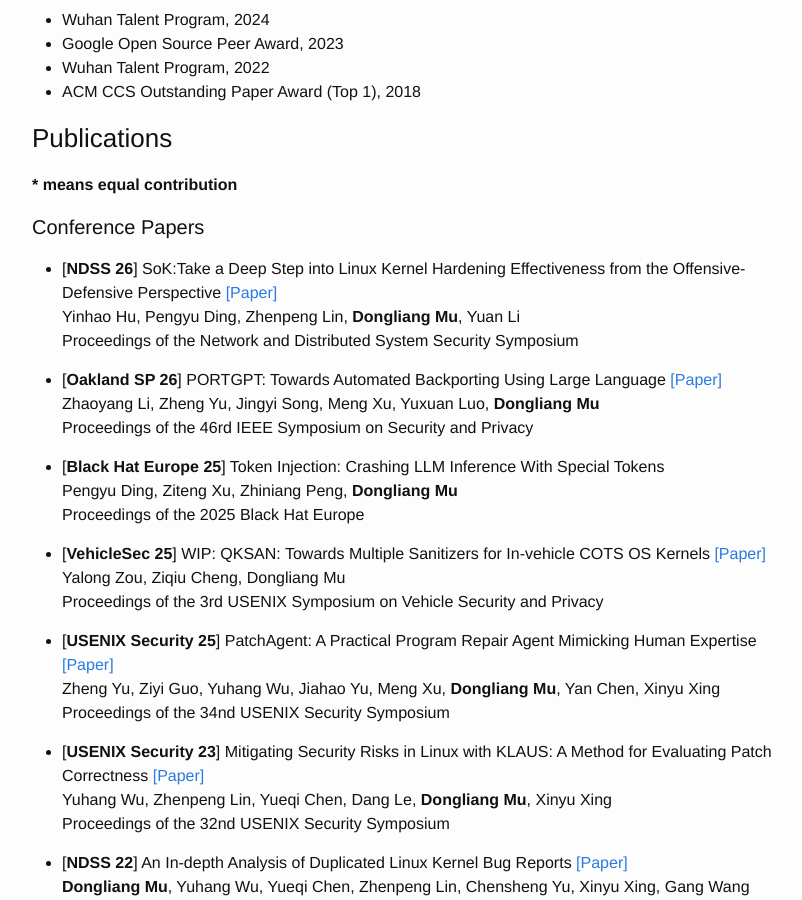
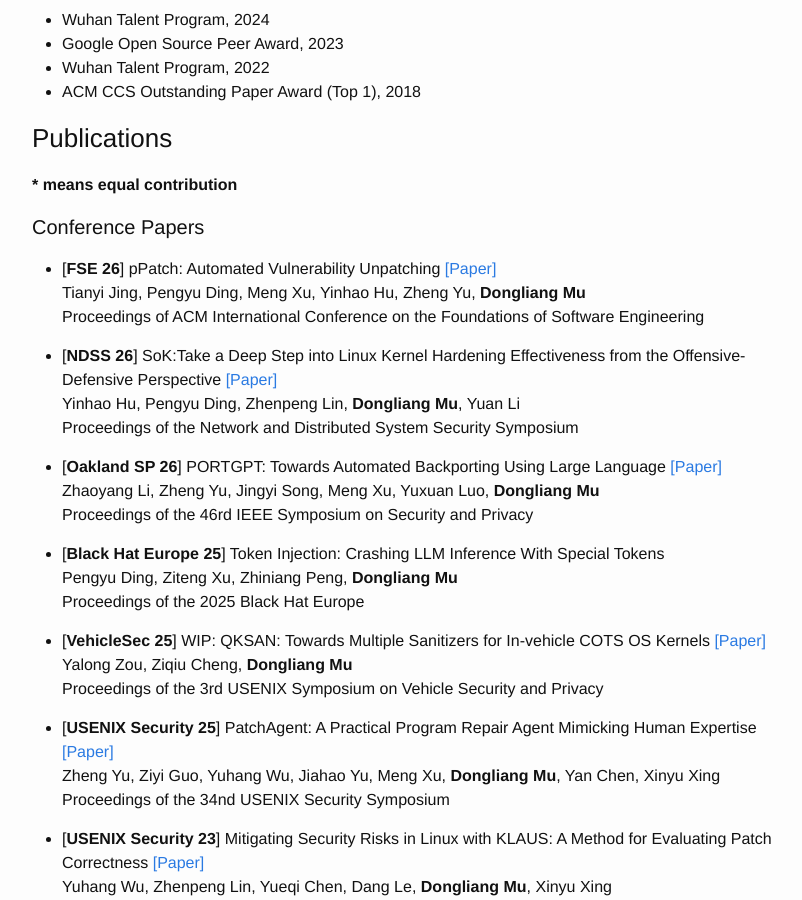
Before and after one commit to mudongliang/mudongliang.github.io, a Jekyll site: the page built from about/about.md, in a window 1280 px wide and 900 px high, scrolled down 1152 px. Shown: the whole window, without its empty margins (238-1040 px from the left). Built offline with Jekyll 4.4.1, drawn with Linux system fonts in a browser that asks for light colours; some of the changed text lies outside the part shown.

Commit message:
update one new paper

```diff
--- a/about/about.md
+++ b/about/about.md
@@ -35,6 +35,10 @@
 
 #### Conference Papers
 
+* [**FSE 26**] pPatch: Automated Vulnerability Unpatching [\[Paper\]]({{site.url}})
+Tianyi Jing, Pengyu Ding, Meng Xu, Yinhao Hu, Zheng Yu, **Dongliang Mu**
+Proceedings of ACM International Conference on the Foundations of Software Engineering
+
 * [**NDSS 26**] SoK:Take a Deep Step into Linux Kernel Hardening Effectiveness from the Offensive-Defensive Perspective [\[Paper\]]({{site.url}}/files/papers/NDSS_sok.pdf)
 Yinhao Hu, Pengyu Ding, Zhenpeng Lin, **Dongliang Mu**, Yuan Li
 Proceedings of the Network and Distributed System Security Symposium
@@ -48,7 +52,7 @@
 Proceedings of the 2025 Black Hat Europe
 
 * [**VehicleSec 25**] WIP: QKSAN: Towards Multiple Sanitizers for In-vehicle COTS OS Kernels [\[Paper\]]({{site.url}}/files/papers/vehiclesec25-zou.pdf)
-Yalong Zou, Ziqiu Cheng, Dongliang Mu
+Yalong Zou, Ziqiu Cheng, **Dongliang Mu**
 Proceedings of the 3rd USENIX Symposium on Vehicle Security and Privacy
 
 * [**USENIX Security 25**] PatchAgent: A Practical Program Repair Agent Mimicking Human Expertise [\[Paper\]]({{site.url}}/files/papers/PatchAgent.pdf)
```
Also changed, not shown: other parts of about/about.md (+1 -1 lines), about/about_zh.md (+5 -1 lines).
